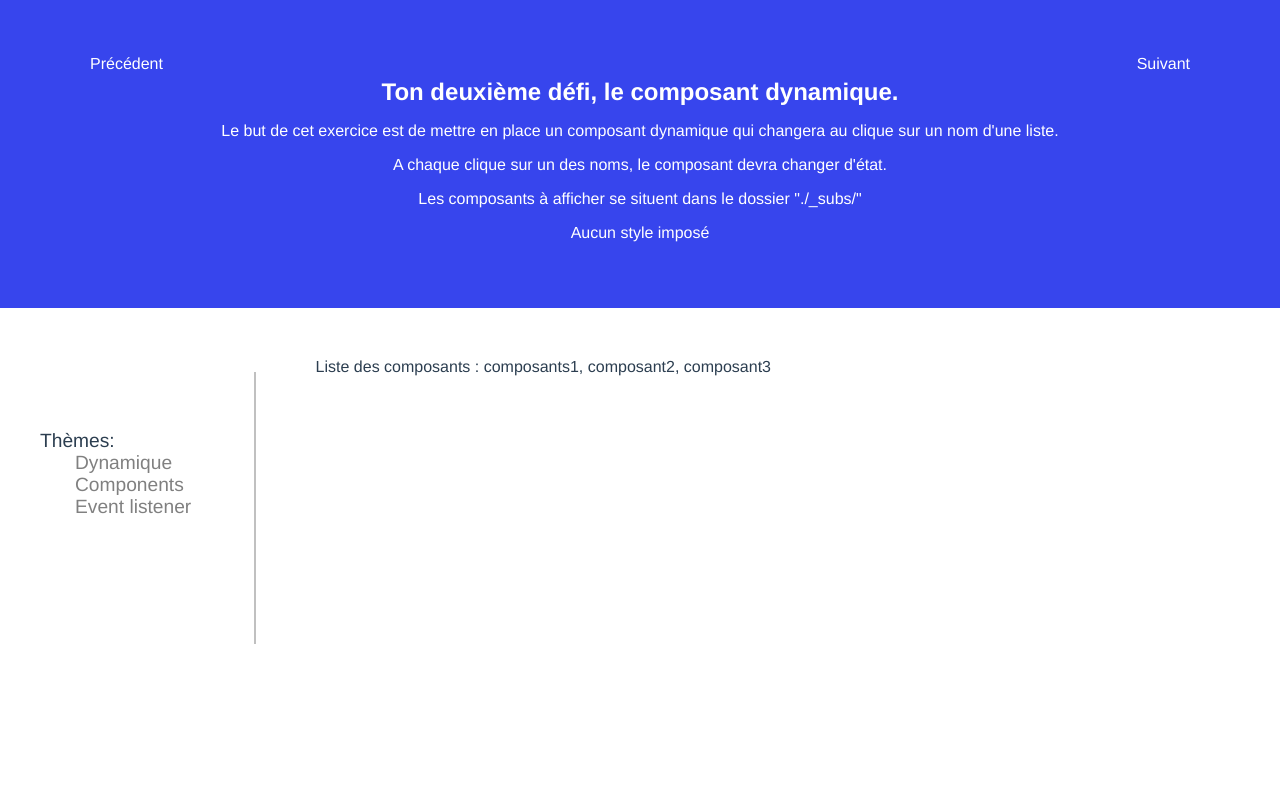
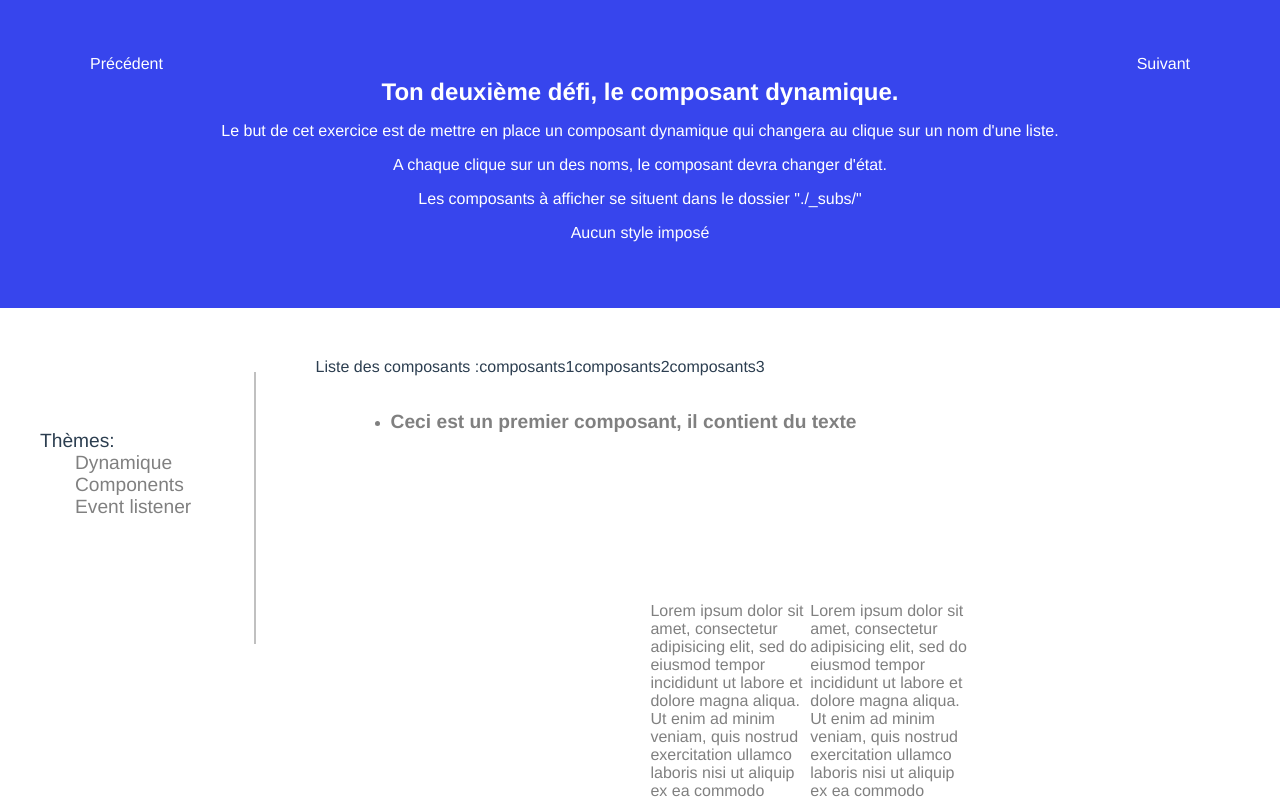
Before and after one commit to robertschmid001/testVue, a Vue app: page /exercice2 in a window 1280 px wide. Shown: the top 800 px of the page. Built offline with nearby package versions, Linux system fonts and the light colour scheme.

Commit message:
1rst component showing

```diff
--- a/src/components/_layout/Exercices/Exercice2/_subs/Component1.vue
+++ b/src/components/_layout/Exercices/Exercice2/_subs/Component1.vue
@@ -20,6 +20,7 @@ export default {
     }
   },
   components: {
+
   },
   computed: {
 
--- a/src/components/_layout/Exercices/Exercice2/index.vue
+++ b/src/components/_layout/Exercices/Exercice2/index.vue
@@ -1,3 +1,4 @@
+
 <template>
   <div class="first-container">
     <div class="header">
@@ -30,25 +31,49 @@
     <div class="separator">
     </div>
     <div class="right">
-      Liste des composants : <span @click="changeTheDisplayedComponent('composant1')">composants1</span>, <span @click="changeTheDisplayedComponent('composant2')">composant2</span>, <span @click="changeTheDisplayedComponent('composant3')">composant3</span>
+      Liste des composants :<span @click="changeTheDisplayedComponent('composant1')">composants1</span>
+                            <span @click="changeTheDisplayedComponent('composant2')">composants2</span>
+                            <span @click="changeTheDisplayedComponent('composant3')">composants3</span>
       <!-- ton code ici -->
+
+        <ul>
+          <li><component1></component1></li>
+          <!-- Show a list of components, maybe with an active state.
+          PS the whole <ul> should be an active state? maybe inside a div
+            *Check if <li><ul> are needed.-->
+        </ul>
+
     </div>
   </div>
   </div>
 </template>
+
 <script>
+  import Component1 from './_subs/Component1.vue'
+  import Component2 from './_subs/Component2.vue'
+  import Component3 from './_subs/Component3.vue'
+
 export default {
     data () {
       return {
       }
     },
     methods: {
+      changeTheDisplayedComponent: function () {
+        /* CODE: Probably state changes with a couple of 'If'
+        example, if click composant1, comp1=true,comp2=false,comp3=false
+        Or three seperate methods, but would have to modify the click events.*/
 
+      }
     },
     components: {
+      Component1,
+      Component2,
+      Component3
     }
 }
 </script>
+
 <style>
  .right span {
    cursor: pointer;
```
Lines whose indentation alone changed are shown as unchanged.
